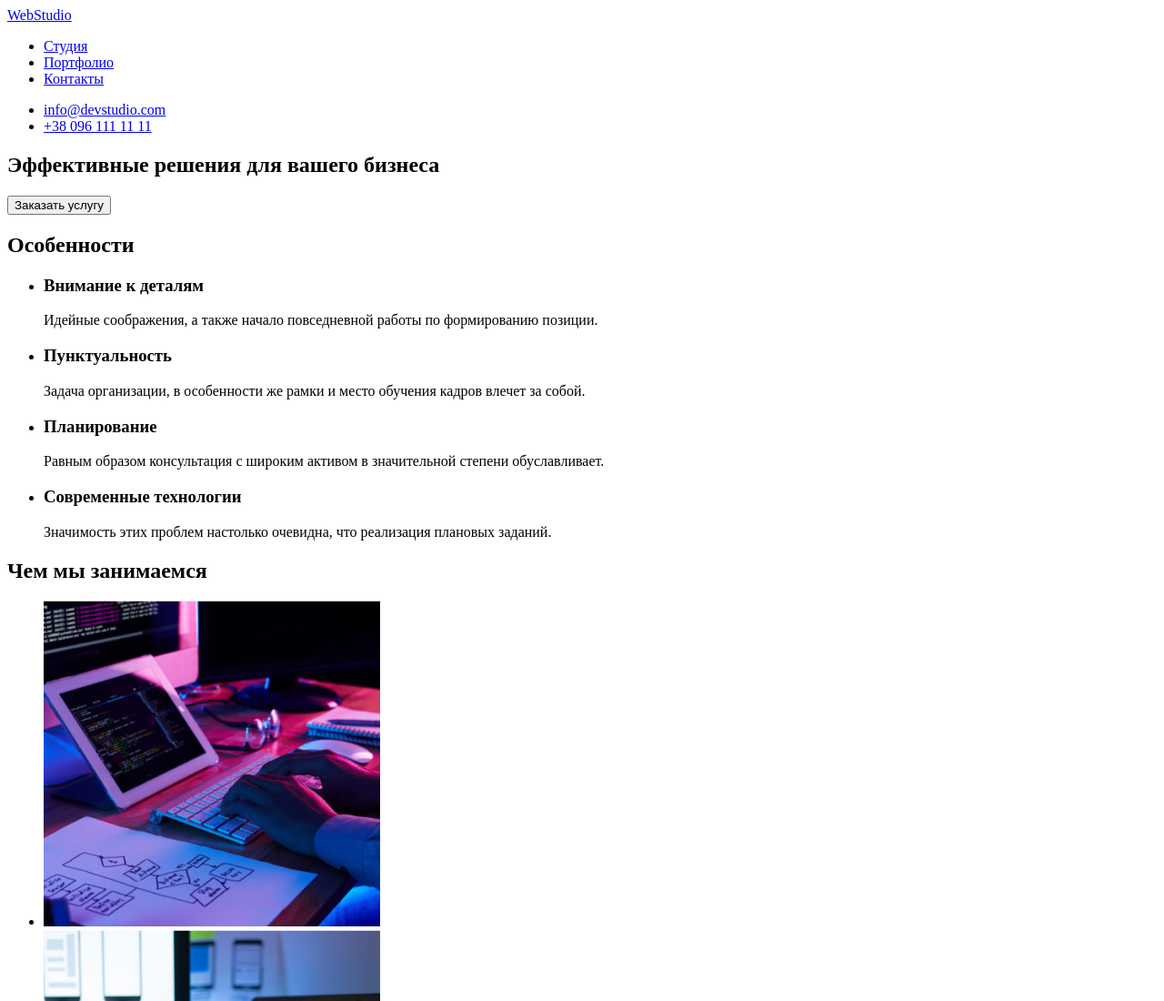
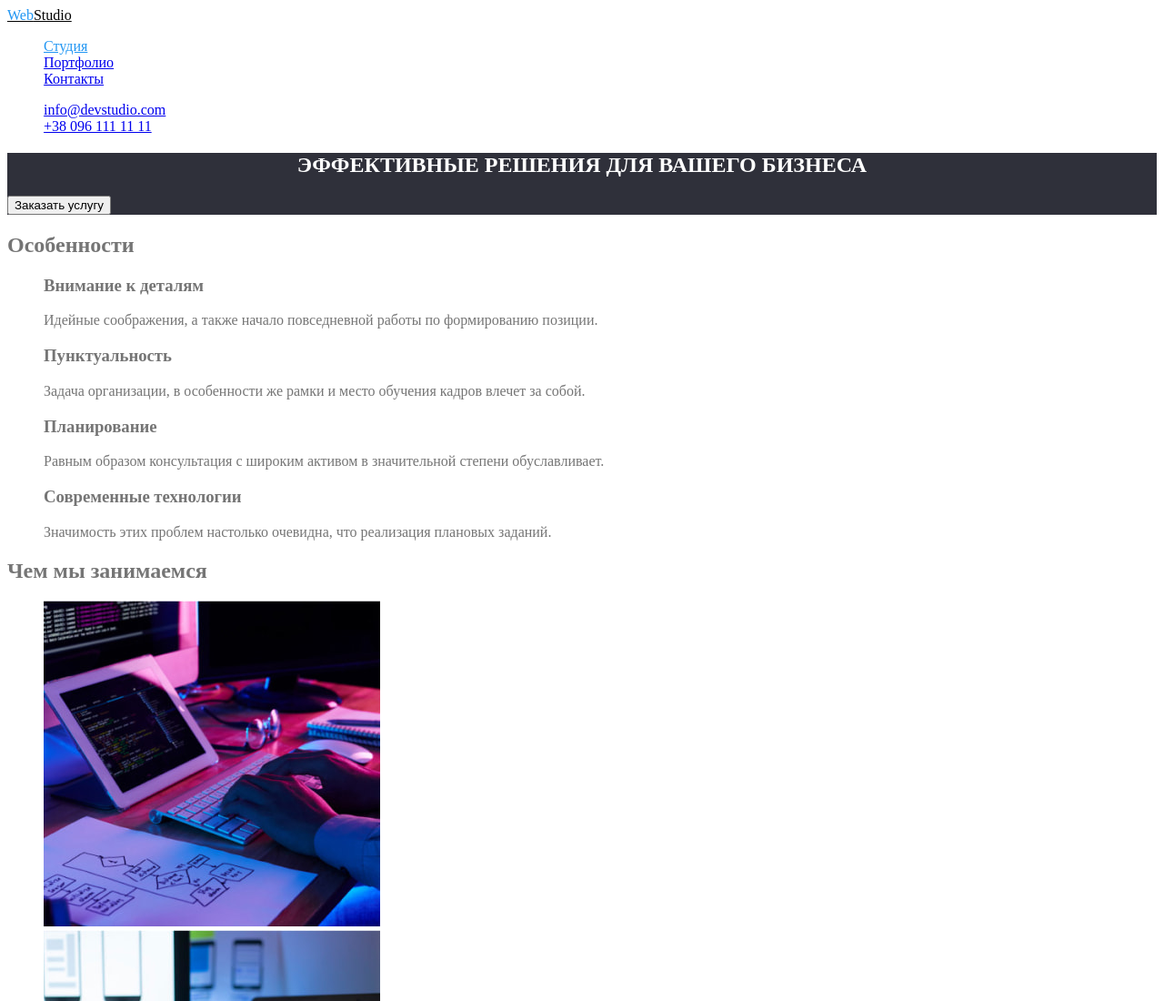
Before and after one commit to TanyaMarchenkoS/goit-markup-hw-02, a plain HTML site: page index.html in a window 1280 px wide. Shown: the top 1100 px of the page at 91% size. Drawn offline with Linux system fonts and the light colour scheme.

Commit message:
css оформление студии

```diff
--- /dev/null
+++ b/css/styles.css
@@ -0,0 +1,46 @@
+/* Главная */
+body {
+    color: #757575;
+    background-color: #FFFFFF;
+}
+/* цвет лого */
+.logo {
+    color: #000000;
+}
+.span-logo {
+    color: #2196F3;
+}
+/* убирает маркировки возле списка */
+ul {
+    list-style: none;
+}
+/* блок навигации */
+.sate-nav {
+    color:#212121;
+}
+.link-nav {
+    color: #2196F3;
+}
+/* контакти ???*/
+
+
+/* Герой */
+.title {
+    color: #FFFFFF;
+    background-color: #2F303A;
+}
+h1 {
+    color: #FFFFFF;
+    text-transform: uppercase;
+    text-align: center;
+}
+
+
+
+
+
+
+/* вторичный текст текста #212121 чорний */
+/* цвет основного текста #757575 светлее чорного*/
+/* белый #FFFFFF; */
+/* акцент #2196F3 */
--- a/index.html
+++ b/index.html
@@ -5,41 +5,40 @@
     <meta http-equiv="X-UA-Compatible" content="IE=edge" />
     <meta name="viewport" content="width=device-width, initial-scale=1.0" />
     <title>Студия</title>
+    <link rel="stylesheet" href="./css/styles.css"/>
   </head>
   <body>
     <!-- Хедер -->
-    <header class="header">
+    <header class="page-header">
       <nav class="navigtion">
-        <a class="link" href="/index.html" lang="en">
-          <span>WebStudio</span>
+        <a href="/index.html" class="logo" lang="en">
+          <span class="span-logo">Web</span>Studio
         </a>
-        <ul class="list">
-          <li class="item">
-            <a class="link" href="#">Студия</a>
+        <ul class="sate-nav">
+          <li>
+            <a class="link-nav" href="#">Студия</a>
           </li>
-          <li class="item">
+          <li>
             <a class="link" href="portfolio.html">Портфолио</a>
           </li>
-          <li class="item">
+          <li>
             <a class="link" href="#">Контакты</a>
           </li>
         </ul>
       </nav>
-      <ul class="list">
-        <li class="item">
-          <a href="mailto:info@devstudio.com" class="contact-link"
-            ><span>info@devstudio.com</span></a
+      <ul>
+        <li>
+          <a href="mailto:info@devstudio.com"><span>info@devstudio.com</span></a
           >
         </li>
-        <li class="item">
+        <li>
           <a href="tel:+380961111111">+38 096 111 11 11</a>
         </li>
       </ul>
     </header>
     <!-- Герой -->
-    <main class="main">
-      <!--Секция 1 Шапка -->
-      <section>
+    <main>
+      <section class="title">
         <h1>Эффективные решения для вашего бизнеса</h1>
         <button type="button">Заказать услугу</button>
       </section>
```
Also changed, not shown: portfolio.html (+12 -17 lines).
